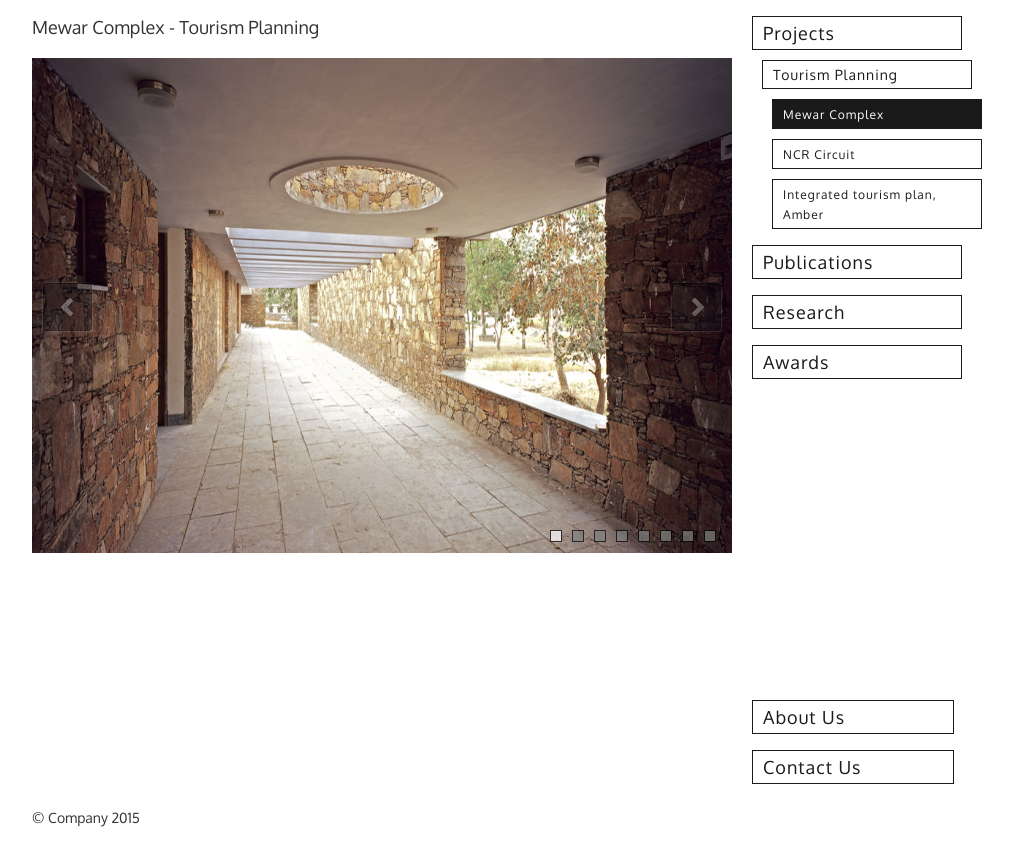
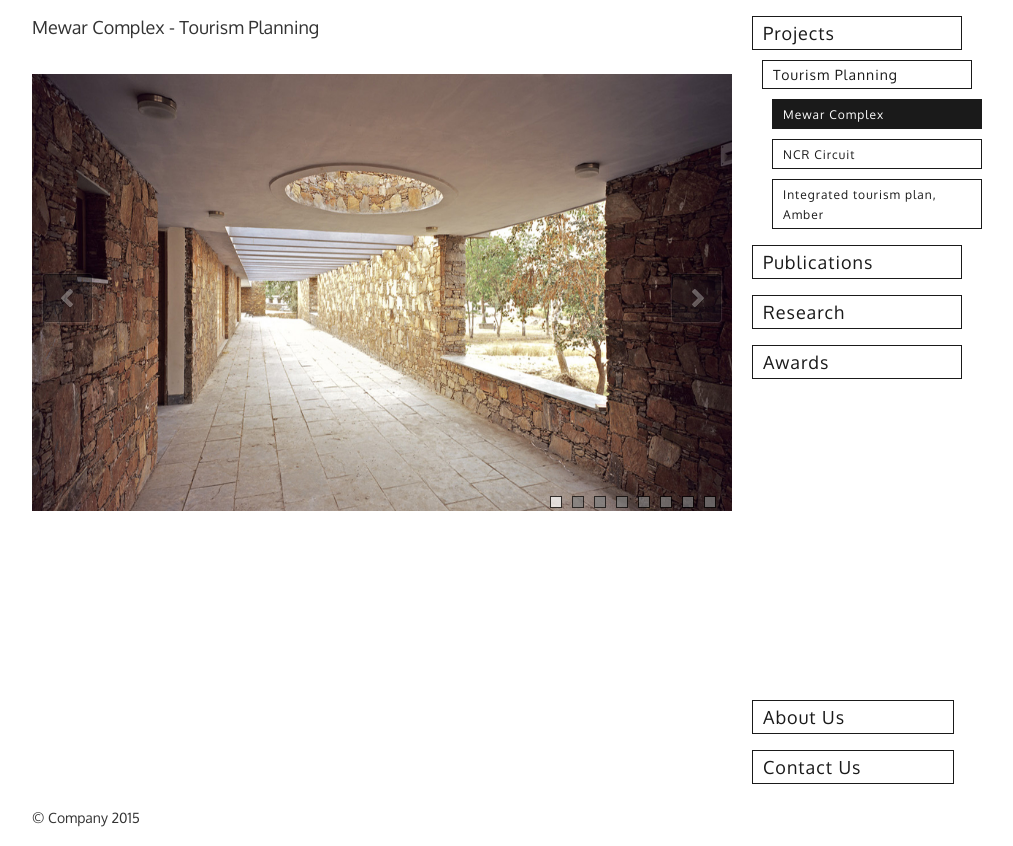
Before and after one commit to jimishio/arya-web-portal, a plain HTML site: page projects/tourism/mewar-complex.html in a window 1280 px wide. Shown: the whole page, without its empty margins (143-1156 px from the left). Drawn offline with nearby package versions, Linux system fonts and the light colour scheme.

Commit message:
mewar complex margins and height adjusted

```diff
--- a/projects/tourism/mewar-complex.html
+++ b/projects/tourism/mewar-complex.html
@@ -103,13 +103,13 @@
                 </div>
                 <div class="col-lg-12 col-md-12 col-xs-12">
                     <img data-u="image" style="display:none;" src="../../img/tourism/mewar/mewar-complex-1.jpg" />
-                    <div id="jssor_1" style="display:block;position:relative;margin:5px auto;top:0px;left:0px;width:700px;height:500px;overflow:hidden;visibility:hidden;">
+                    <div id="jssor_1" style="display:block;position:relative;margin:13px auto;top:0px;left:0px;width:700px;height:450px;overflow:hidden;visibility:hidden;">
                         <!-- Loading Screen -->
                         <div data-u="loading" style="position:absolute;top:0px;left:0px;background-color:rgba(0,0,0,0.7);">
                             <div style="filter: alpha(opacity=70); opacity: 0.7; position: absolute; display: block; top: 0px; left: 0px; width: 100%; height: 100%;"></div>
                             <div style="position:absolute;display:block;background:url('../../img/loading.gif') no-repeat center center;top:0px;left:0px;width:100%;height:100%;"></div>
                         </div>
-                        <div data-u="slides" style="cursor:default;position:relative;top:0px;left:0px;width:700px;height:500px;overflow:hidden;">
+                        <div data-u="slides" style="cursor:default;position:relative;top:0px;left:0px;width:700px;height:450px;overflow:hidden;">
                             <div>
                                 <img data-u="image" src="../../img/tourism/mewar/mewar-complex-1.jpg" />
                             </div>
```
Also changed, not shown: index.html (+1 -1 lines).
